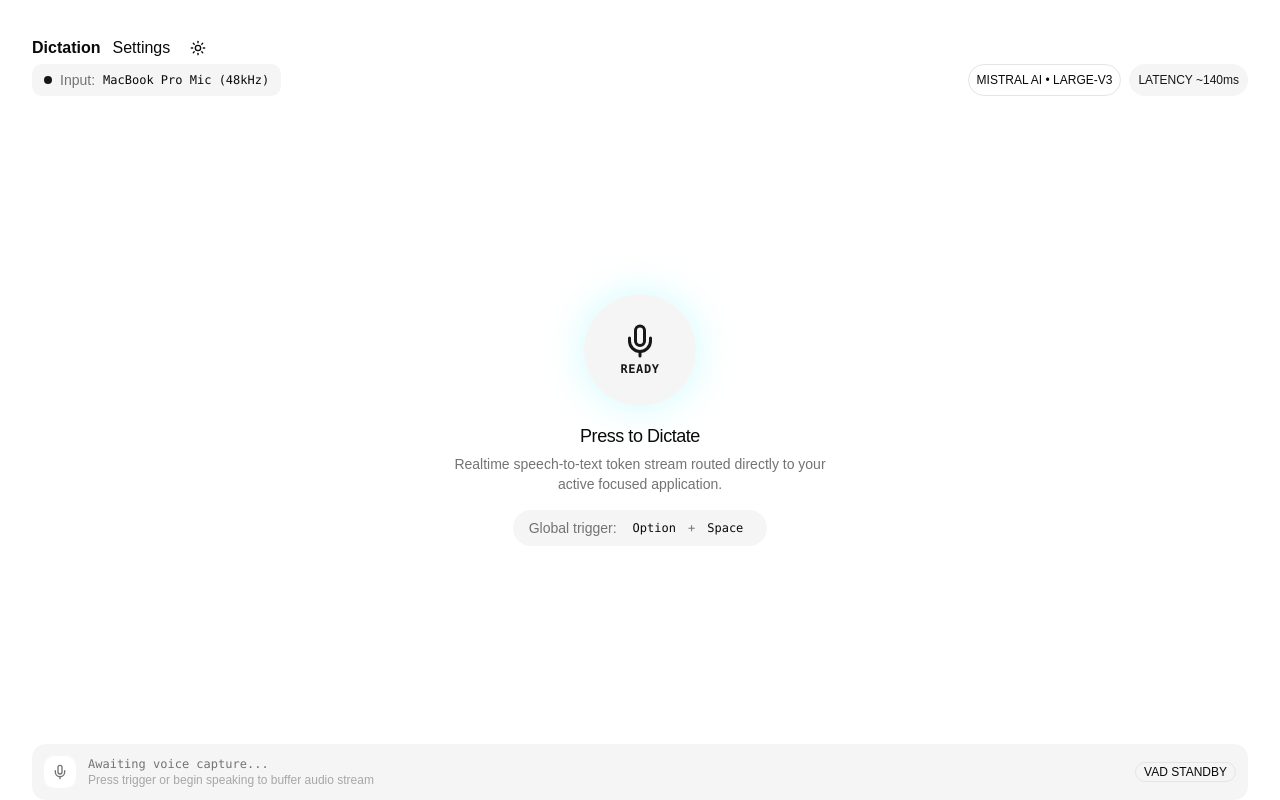
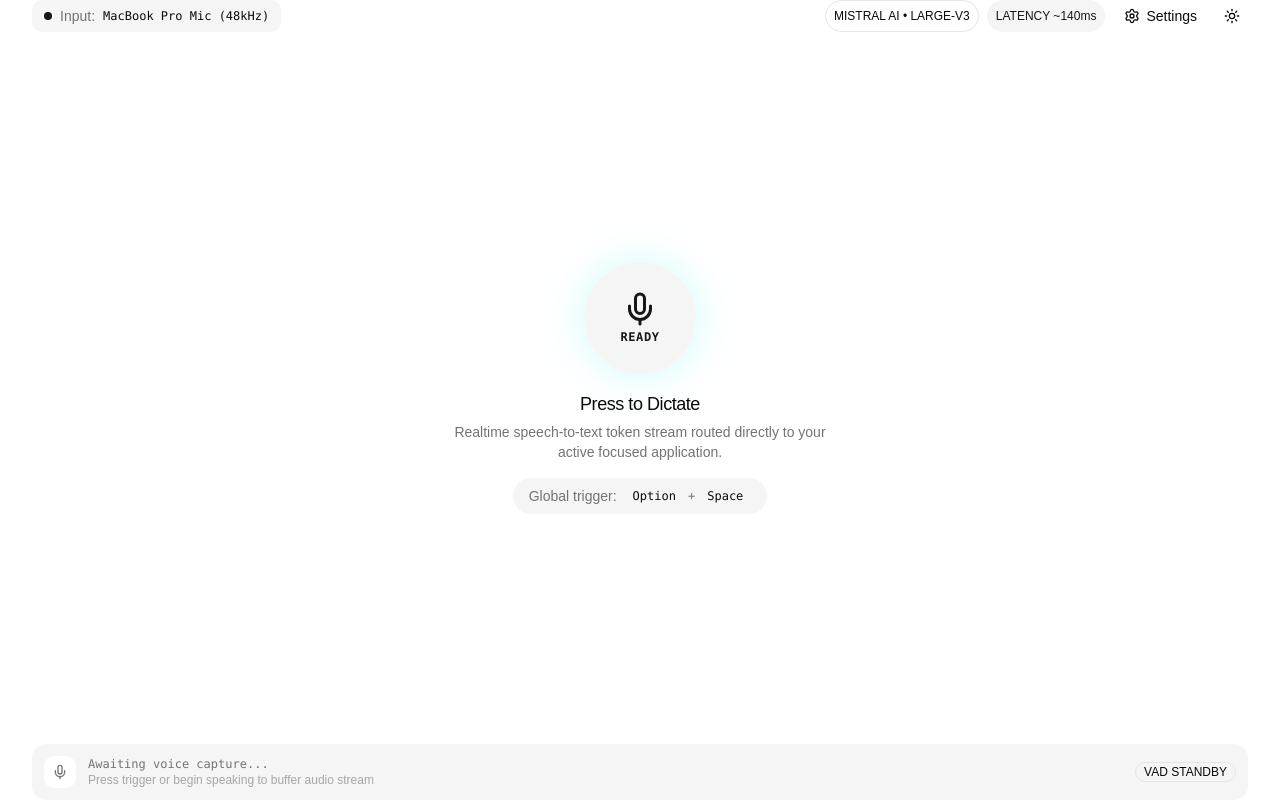
Before and after one commit to mikaelbalin/speech-transcription, a React (Vite) app: page / in a window 1280 px wide. Built offline with nearby package versions, Linux system fonts and the light colour scheme.

Commit message:
Add app header actions to page headers

```diff
--- a/src/components/dictation/dictation-error.tsx
+++ b/src/components/dictation/dictation-error.tsx
@@ -1,4 +1,5 @@
 import { ArrowLeft, MicOff, RefreshCw } from "lucide-react";
+import { AppHeaderActions } from "@/components/layout/app-header-actions";
 import { PageLayout } from "@/components/layout/page-layout";
 import type { DictationErrorInfo } from "@/components/pages/dictation";
 import { Badge } from "@/components/ui/badge";
@@ -16,9 +17,12 @@ function ErrorHeader({ error }: { error: DictationErrorInfo }) {
           <span className="text-base font-semibold">
             Microphone Capture Permitted Failed
           </span>
-          <Badge variant="destructive" className="font-mono">
-            {error.code}
-          </Badge>
+          <div className="flex items-center gap-2">
+            <Badge variant="destructive" className="font-mono">
+              {error.code}
+            </Badge>
+            <AppHeaderActions showSettings />
+          </div>
         </div>
         <p className="text-sm leading-relaxed text-muted-foreground">
           {error.message}
--- a/src/components/dictation/dictation-idle.tsx
+++ b/src/components/dictation/dictation-idle.tsx
@@ -1,5 +1,6 @@
 import { Mic } from "lucide-react";
 
+import { AppHeaderActions } from "@/components/layout/app-header-actions";
 import { PageLayout } from "@/components/layout/page-layout";
 import { Badge } from "@/components/ui/badge";
 import { Button } from "@/components/ui/button";
@@ -21,6 +22,7 @@ function IdleHeader() {
         <Badge variant="secondary" className="h-8 gap-1.5">
           LATENCY ~140ms
         </Badge>
+        <AppHeaderActions showSettings />
       </div>
     </>
   );
--- a/src/components/dictation/dictation-recording.tsx
+++ b/src/components/dictation/dictation-recording.tsx
@@ -1,5 +1,6 @@
 import { Check, Mic, X } from "lucide-react";
 
+import { AppHeaderActions } from "@/components/layout/app-header-actions";
 import { PageLayout } from "@/components/layout/page-layout";
 import { Badge } from "@/components/ui/badge";
 import { Button } from "@/components/ui/button";
@@ -24,6 +25,7 @@ function RecordingHeader() {
         <Badge variant="secondary" className="h-8 gap-1.5">
           CONFIDENCE 99.4%
         </Badge>
+        <AppHeaderActions showSettings />
       </div>
     </>
   );
--- /dev/null
+++ b/src/components/layout/app-header-actions.tsx
@@ -0,0 +1,30 @@
+import { Link } from "@tanstack/react-router";
+import { cn } from "cn";
+import { Settings } from "lucide-react";
+import { ModeToggle } from "@/components/mode-toggle";
+import { buttonVariants } from "@/components/ui/button";
+
+/**
+ * Right-aligned actions shown in the page header across every view.
+ *
+ * - Always renders the theme `ModeToggle`.
+ * - Optionally renders a "Settings" navigation link (used on the dictation
+ *   views so the user can reach the settings page; omitted on the settings
+ *   page itself to avoid a self-referential link).
+ */
+export function AppHeaderActions({ showSettings }: { showSettings?: boolean }) {
+  return (
+    <div className="flex items-center gap-2">
+      {showSettings ? (
+        <Link
+          to="/settings"
+          className={cn(buttonVariants({ variant: "ghost" }), "gap-1.5")}
+        >
+          <Settings className="size-4" />
+          Settings
+        </Link>
+      ) : null}
+      <ModeToggle />
+    </div>
+  );
+}
--- a/src/components/pages/settings-form.tsx
+++ b/src/components/pages/settings-form.tsx
@@ -1,11 +1,13 @@
 import { useField, useForm, useSelector } from "@tanstack/react-form";
+import { Link } from "@tanstack/react-router";
 import { invoke } from "@tauri-apps/api/core";
 import { Check, Eye, EyeOff, Network } from "lucide-react";
 import { useEffect, useState } from "react";
 import { z } from "zod";
+import { AppHeaderActions } from "@/components/layout/app-header-actions";
 import { PageLayout } from "@/components/layout/page-layout";
 import { Badge } from "@/components/ui/badge";
-import { Button } from "@/components/ui/button";
+import { Button, buttonVariants } from "@/components/ui/button";
 import {
   Combobox,
   ComboboxContent,
@@ -120,9 +122,12 @@ export function SettingsForm({
               hotkeys.
             </p>
           </div>
-          <Badge variant="secondary" className="font-mono">
-            Config: config.json
-          </Badge>
+          <div className="flex items-center gap-2">
+            <Badge variant="secondary" className="font-mono">
+              Config: config.json
+            </Badge>
+            <AppHeaderActions />
+          </div>
         </div>
       }
       footer={
@@ -132,9 +137,9 @@ export function SettingsForm({
             Test WebSocket Ping
           </Button>
           <div className="flex items-center gap-2">
-            <Button type="button" variant="ghost">
+            <Link to="/" className={buttonVariants({ variant: "ghost" })}>
               Cancel
-            </Button>
+            </Link>
             <Button type="submit" form="settings-form" disabled={!canSubmit}>
               <Check className="size-4" />
               {isSubmitting ? "Saving…" : "Save Preferences"}
--- a/src/routes/__root.tsx
+++ b/src/routes/__root.tsx
@@ -1,10 +1,5 @@
-import {
-  createRootRouteWithContext,
-  Link,
-  Outlet,
-} from "@tanstack/react-router";
+import { createRootRouteWithContext, Outlet } from "@tanstack/react-router";
 import { TanStackRouterDevtools } from "@tanstack/react-router-devtools";
-import { ModeToggle } from "@/components/mode-toggle";
 import type { AppSettings } from "@/components/pages/settings-form";
 
 export interface RouterContext {
@@ -28,24 +23,6 @@ export const Route = createRootRouteWithContext<RouterContext>()({
 function RootLayout() {
   return (
     <main className="flex min-h-dvh flex-col">
-      <nav className="flex items-center gap-3 p-8 pb-0">
-        <Link
-          to="/"
-          preload="intent"
-          activeProps={{ className: "font-bold" }}
-          activeOptions={{ exact: true }}
-        >
-          Dictation
-        </Link>
-        <Link
-          to="/settings"
-          preload="intent"
-          activeProps={{ className: "font-bold" }}
-        >
-          Settings
-        </Link>
-        <ModeToggle />
-      </nav>
       <div className="flex min-h-0 flex-1 flex-col">
         <Outlet />
       </div>
```
